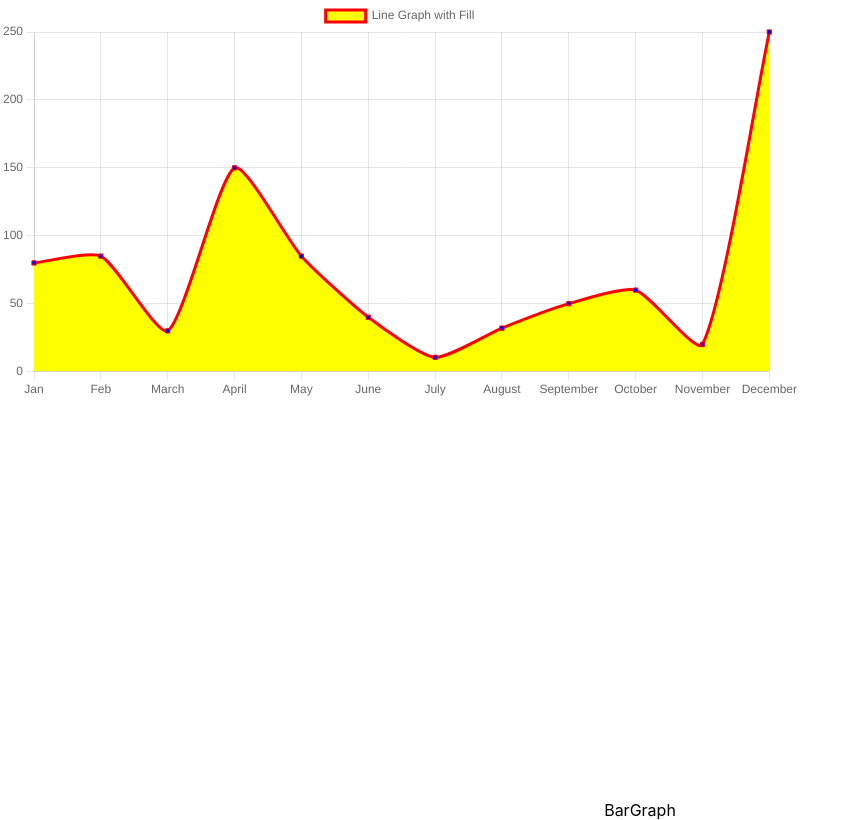
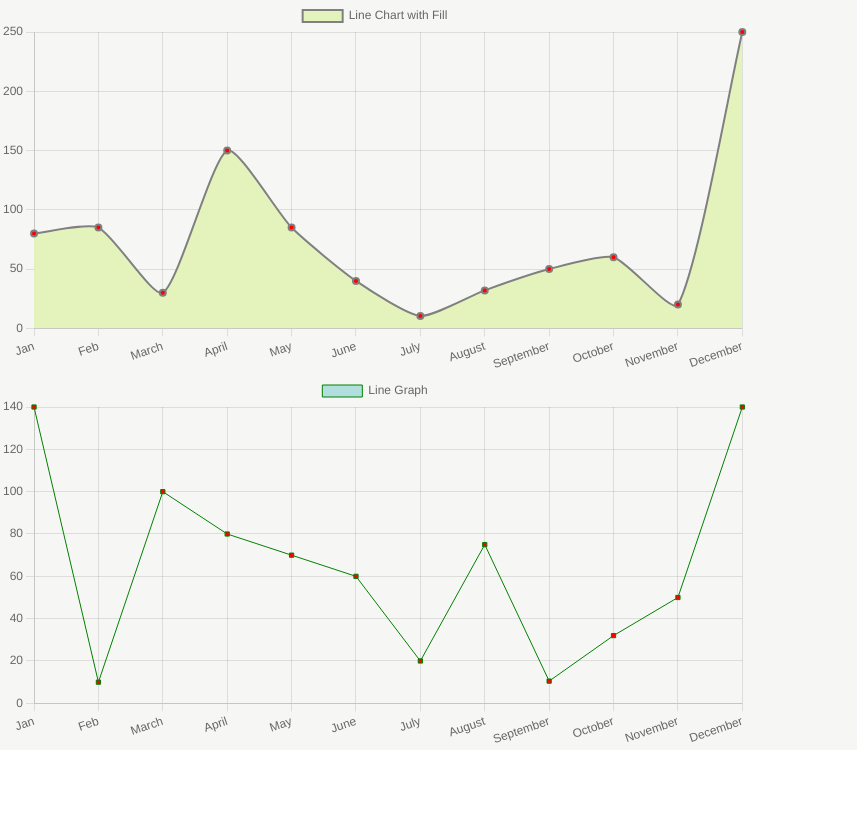
Before and after one commit to Raveen3110/React-Chart, a React (Create React App) app: page / in a window 1280 px wide. Shown: the whole page, without its empty margins (0-857 px from the left). Built offline with nearby package versions, Linux system fonts and the light colour scheme.

Commit message:
data add in common

```diff
--- a/package.json
+++ b/package.json
@@ -6,8 +6,10 @@
     "@testing-library/jest-dom": "^5.16.5",
     "@testing-library/react": "^13.4.0",
     "@testing-library/user-event": "^13.5.0",
+    "bootstrap": "^5.2.3",
     "chart.js": "^4.2.0",
     "react": "^18.2.0",
+    "react-bootstrap": "^2.7.0",
     "react-chartjs-2": "^5.2.0",
     "react-dom": "^18.2.0",
     "react-scripts": "5.0.1",
--- /dev/null
+++ b/src/common/data.js
@@ -0,0 +1,61 @@
+const dataGraph = {
+    line_graph_one: {
+        labels: [
+            "Jan",
+            "Feb",
+            "March",
+            "April",
+            "May",
+            "June",
+            "July",
+            "August",
+            "September",
+            "October",
+            "November",
+            "December",
+        ],
+        datasets: [
+            {
+                label: 'Line Chart with Fill',
+                data: [80, 85, 30, 150, 85, 40, 10.5, 32, 50, 60, 20, 250, 140],
+                backgroundColor: "#E3F3BB",
+                borderColor: "gray",
+                tension: 0.2,
+                fill: true,
+                // pointStyle: "rect",
+                pointBackgroundColor: "red",
+                borderWidth: 2,
+            },
+        ],
+    },
+    line_graph_two: {
+        labels: [
+            "Jan",
+            "Feb",
+            "March",
+            "April",
+            "May",
+            "June",
+            "July",
+            "August",
+            "September",
+            "October",
+            "November",
+            "December",
+        ],
+        datasets: [
+            {
+                label: "Line Graph",
+                data: [140,10,100,80,70,60, 20, 75, 10.5, 32, 50, 140],
+                backgroundColor: "#B1DFDE",
+                borderColor: "green",
+                // tension: 0.2,
+                fill: false,
+                pointStyle: "rect",
+                pointBackgroundColor: "red",
+                borderWidth: 1,
+            },
+        ],
+    },
+};
+export default dataGraph;
--- a/src/view/app/home.js
+++ b/src/view/app/home.js
@@ -1,44 +1,17 @@
-import React, { useState } from "react";
-import BarGraph from "../../components/BarGraph";
+import React from "react";
 import LineGraph from "../../components/LineGraph";
-
+import dataGraph from "../../common/data";
 export default function Home() {
-    const [data, setData] = useState({
-        labels: [
-            "Jan",
-            "Feb",
-            "March",
-            "April",
-            "May",
-            "June",
-            "July",
-            "August",
-            "September",
-            "October",
-            "November",
-            "December",
-        ],
-        datasets: [
-            {
-                label: "Line Graph with Fill",
-                data: [
-                    80, 85, 30, 150, 85, 40, 10.5, 32, 50, 60, 20, 250, 140
-                ],
-                backgroundColor: "yellow",
-                borderColor: "red",
-                tension: 0.2,
-                fill: true,
-                pointStyle: "rect",
-                pointBackgroundColor: "blue",
-            },
-        ],
-    });
     return (
-        <div>
-            <div style={{ width: "800px", height: "800px" }}>
-                <LineGraph data={data} />
+        <>
+            <div style={{ backgroundColor: "#F6F7F4" }}>
+                <div style={{ width: "750px" }}>
+                    <LineGraph data={dataGraph.line_graph_one} />
+                </div>
+                <div style={{ width: "750px" }}>
+                    <LineGraph data={dataGraph.line_graph_two} />
+                </div>
             </div>
-            <BarGraph />
-        </div>
+        </>
     );
 }
```
